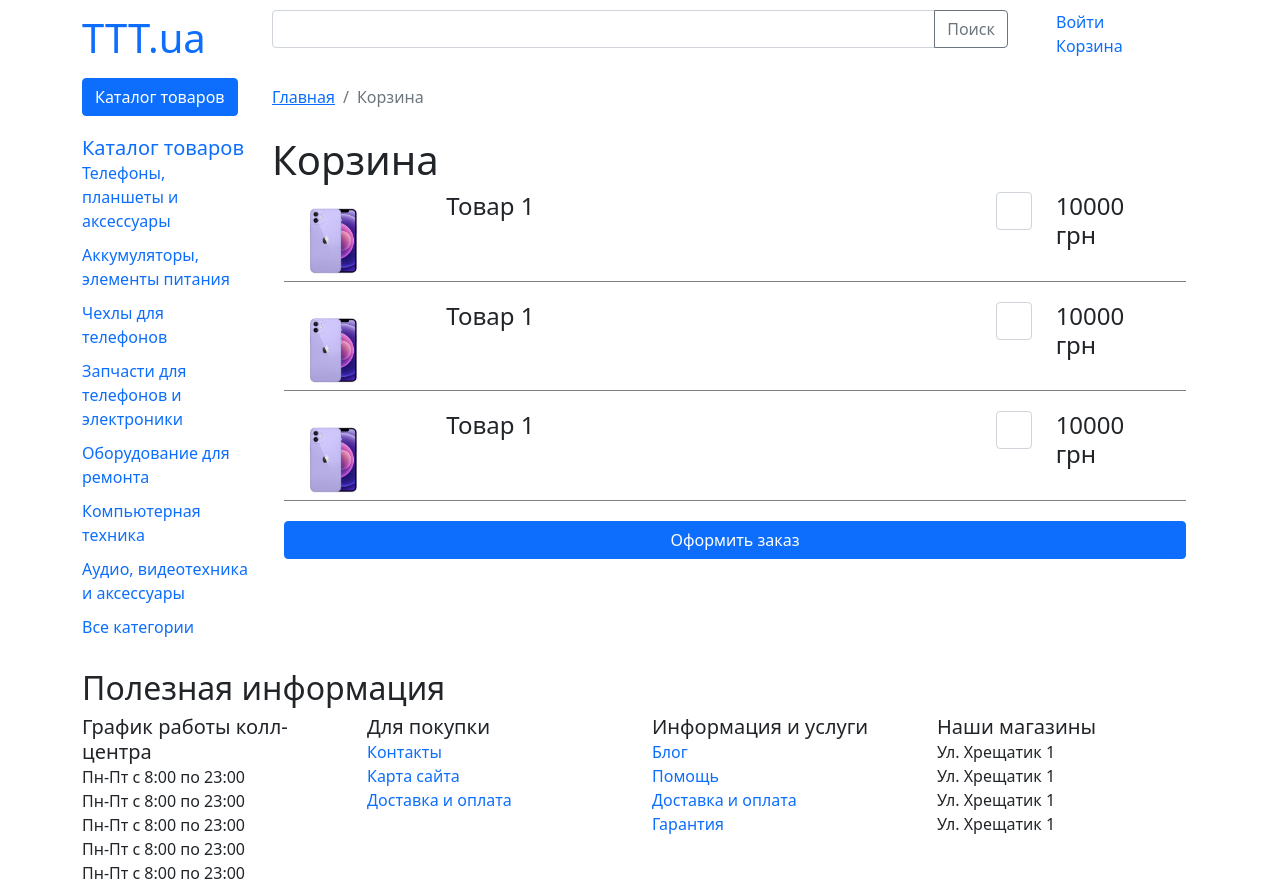
After one commit to mrve4nick/test, a PHP site: page /basket.php in a window 1280 px wide. The commit adds this page. Run offline with PHP 8.4, Linux system fonts and the light colour scheme.

Commit message:
homework 26.11

```diff
--- /dev/null
+++ b/basket.php
@@ -0,0 +1,125 @@
+<!DOCTYPE html>
+<html lang="ru">
+<head>
+  <link href="https://cdn.jsdelivr.net/npm/bootstrap@5.1.3/dist/css/bootstrap.min.css" rel="stylesheet" integrity="sha384-1BmE4kWBq78iYhFldvKuhfTAU6auU8tT94WrHftjDbrCEXSU1oBoqyl2QvZ6jIW3" crossorigin="anonymous">
+  <link rel="stylesheet" href="style.css">
+  <meta charset="UTF-8">
+  <title>Корзина</title>
+</head>
+<body>
+<div class="container">
+  <?php
+      require_once "template-parts/header.php";
+    ?>
+  <div class="row nav-top-line">
+    <div class="col-2">
+      <button type="button" class="btn btn-primary">Каталог товаров</button>
+    </div>
+    <div class="col-10 align-self-center">
+      <ol class="breadcrumb">
+        <li class="breadcrumb-item"><a href="index.php">Главная</a></li>
+        <li class="breadcrumb-item active">Корзина</li>
+      </ol>
+    </div>
+  </div>
+  <div class="row ">
+    <div class="col-2">
+      <nav>
+        <span class="h5"><a href="catalog.php">Каталог товаров</a></span>
+        <ul>
+          <li><a href="#">Телефоны, планшеты и аксессуары</a></li>
+          <li><a href="#">Аккумуляторы, элементы питания</a></li>
+          <li><a href="#">Чехлы для телефонов</a></li>
+          <li><a href="#">Запчасти для телефонов и электроники</a></li>
+          <li><a href="#">Оборудование для ремонта</a></li>
+          <li><a href="#">Компьютерная техника</a></li>
+          <li><a href="#">Аудио, видеотехника и аксессуары</a></li>
+          <li><a href="#">Все категории</a></li>
+        </ul>
+      </nav>
+    </div>
+    <div class="col-10">
+      <section class="basket">
+        <h2 class="h1">Корзина</h2>
+          <div class="container">
+            <div class="row basket-item">
+                <div class="col-2 basket-item-img">
+                  <img src="img/prod.jpeg"/>
+                </div>
+                <div class="col-7">
+                  <span class="h4">Товар 1</span>
+                </div>
+                <div class="col-3">
+                  <div class="container">
+                    <div class="row">
+                      <div class="col-4">
+                        <div class="input-group">
+                          <input class="form-control" type="number" placeholder="1">
+                        </div>
+                      </div>
+                      <div class="col-8">
+                        <div class="h4">10000 грн</div>
+                      </div>
+                    </div>
+                  </div>
+                </div>
+            </div>
+            <div class="row basket-item">
+              <div class="col-2 basket-item-img">
+                <img src="img/prod.jpeg"/>
+              </div>
+              <div class="col-7">
+                <span class="h4">Товар 1</span>
+              </div>
+              <div class="col-3">
+                <div class="container">
+                  <div class="row">
+                    <div class="col-4">
+                      <div class="input-group">
+                        <input class="form-control" type="number" placeholder="1">
+                      </div>
+                    </div>
+                    <div class="col-8">
+                      <div class="h4">10000 грн</div>
+                    </div>
+                  </div>
+                </div>
+              </div>
+            </div>
+            <div class="row basket-item">
+              <div class="col-2 basket-item-img">
+                <img src="img/prod.jpeg"/>
+              </div>
+              <div class="col-7">
+                <span class="h4">Товар 1</span>
+              </div>
+              <div class="col-3">
+                <div class="container">
+                  <div class="row">
+                    <div class="col-4">
+                      <div class="input-group">
+                        <input class="form-control" type="number" placeholder="1">
+                      </div>
+                    </div>
+                    <div class="col-8">
+                      <div class="h4">10000 грн</div>
+                    </div>
+                  </div>
+                </div>
+              </div>
+            </div>
+            <div class="row order-info">
+              <button class="btn btn-primary">Оформить заказ</button>
+            </div>
+          </div>
+      </section>
+    </div>
+  </div>
+    <?php
+    require_once "template-parts/footer.php";
+    ?>
+</div>
+<!-- JavaScript Bundle with Popper -->
+<script src="https://cdn.jsdelivr.net/npm/bootstrap@5.1.3/dist/js/bootstrap.bundle.min.js" integrity="sha384-ka7Sk0Gln4gmtz2MlQnikT1wXgYsOg+OMhuP+IlRH9sENBO0LRn5q+8nbTov4+1p" crossorigin="anonymous"></script>
+</body>
+</html>
--- /dev/null
+++ b/inc/storage.inc.php
@@ -0,0 +1,6 @@
+<?php
+    $storage = [1 => 100,
+                2 => 30,
+                3 => 0,
+                4 => 1000,
+                5 => 10];
--- /dev/null
+++ b/template-parts/footer.php
@@ -0,0 +1,39 @@
+<footer class="row">
+    <span class="h2">Полезная информация</span>
+    <div class="col-3">
+        <span class="h5">График работы колл-центра</span>
+        <ul>
+            <li>Пн-Пт с 8:00 по 23:00</li>
+            <li>Пн-Пт с 8:00 по 23:00</li>
+            <li>Пн-Пт с 8:00 по 23:00</li>
+            <li>Пн-Пт с 8:00 по 23:00</li>
+            <li>Пн-Пт с 8:00 по 23:00</li>
+        </ul>
+    </div>
+    <div class="col-3">
+        <span class="h5">Для покупки</span>
+        <ul>
+            <li><a href="#">Контакты</a></li>
+            <li><a href="#">Карта сайта</a></li>
+            <li><a href="#">Доставка и оплата</a></li>
+        </ul>
+    </div>
+    <div class="col-3">
+        <span class="h5">Информация и услуги</span>
+        <ul>
+            <li><a href="#">Блог</a></li>
+            <li><a href="#">Помощь</a></li>
+            <li><a href="#">Доставка и оплата</a></li>
+            <li><a href="#">Гарантия</a></li>
+        </ul>
+    </div>
+    <div class="col-3">
+        <span class="h5">Наши магазины</span>
+        <ul>
+            <li>Ул. Хрещатик 1</li>
+            <li>Ул. Хрещатик 1</li>
+            <li>Ул. Хрещатик 1</li>
+            <li>Ул. Хрещатик 1</li>
+        </ul>
+    </div>
+</footer>
--- /dev/null
+++ b/template-parts/header.php
@@ -0,0 +1,21 @@
+<header class="row">
+    <div class="col-2 align-self-end">
+        <a class="header-logo" href="index.php">
+            <h1>TTT.ua</h1>
+        </a>
+    </div>
+    <div class="col-8">
+        <div class="input-group">
+            <input class="form-control" type="text">
+            <button class="btn btn-outline-secondary" type="button">Поиск</button>
+        </div>
+    </div>
+    <div class="col-2 align-self-end">
+        <div class="container header-user">
+            <div class="row">
+                <a class="col" href="login.php">Войти</a>
+                <a class="col" href="basket.php">Корзина</a>
+            </div>
+        </div>
+    </div>
+</header>
```
Also changed, not shown: catalog.php (added, +73 -0 lines), classes/Item.class.php (added, +22 -0 lines), inc/autoloader.inc.php (added, +10 -0 lines), inc/products.inc.php (added, +45 -0 lines), index.php (+92 -3 lines), item.php (added, +91 -0 lines), login.php (added, +64 -0 lines).
